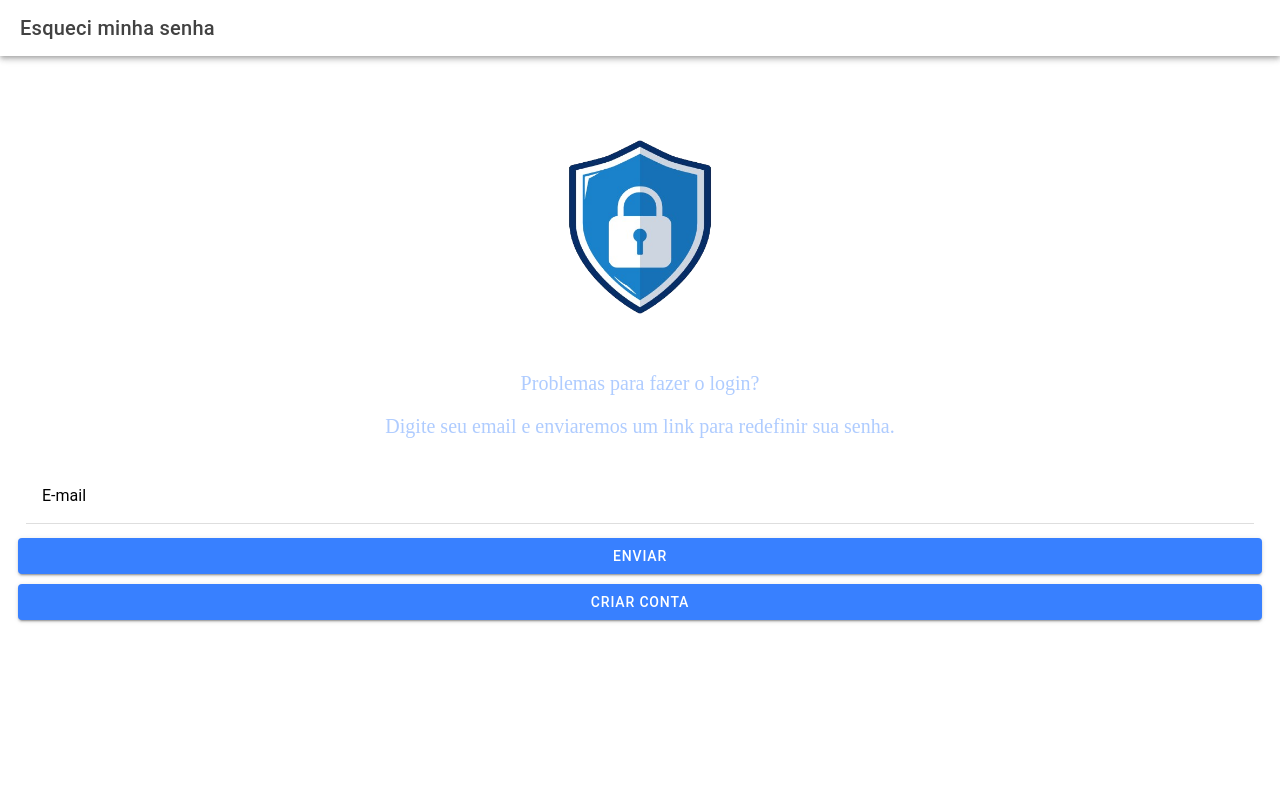
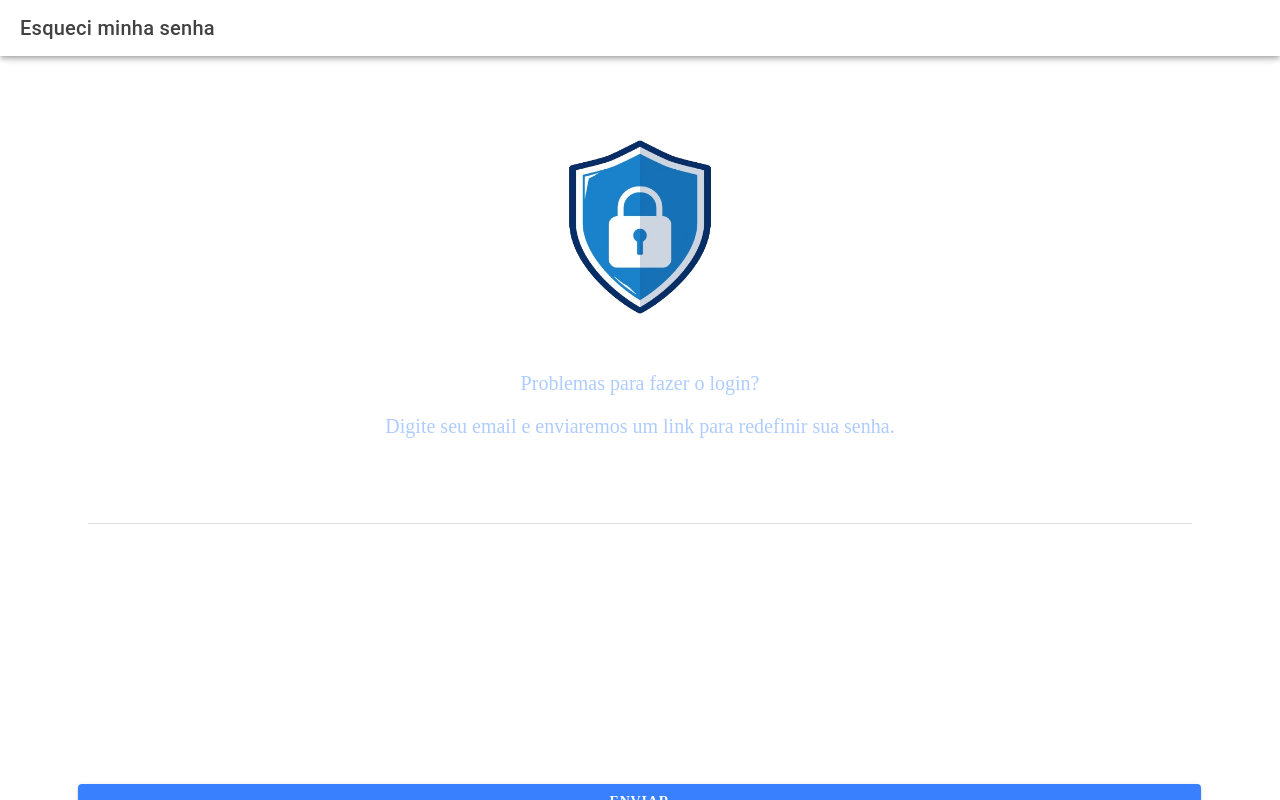
Before and after one commit to higorhbs/workwave, a React (Vite) app: page /Esqueci in a window 1280 px wide. Built offline with nearby package versions, Linux system fonts and the light colour scheme; a web font is replaced by a local one.

Commit message:
ajustes de rotas e botoes alterados

```diff
--- a/src/components/formInput/formInput.tsx
+++ b/src/components/formInput/formInput.tsx
@@ -12,7 +12,10 @@ interface FormInputProps {
   handleSubmit: (event: React.FormEvent) => void;
 }
 
+
 const FormInput: React.FC<FormInputProps> = ({ username, password, errorMessage, setUsername, setPassword, handleSubmit }) => {
+
+
   return (
     <div className='container'>
       <div className='formImg'>
@@ -27,6 +30,7 @@ const FormInput: React.FC<FormInputProps> = ({ username, password, errorMessage,
           type="text"
           id="username"
           value={username}
+          required
           onChange={(e) => setUsername(e.target.value)}
         />
 
@@ -35,6 +39,7 @@ const FormInput: React.FC<FormInputProps> = ({ username, password, errorMessage,
           type="password"
           id="password"
           value={password}
+          required
           onChange={(e) => setPassword(e.target.value)}
         />
 
--- a/src/pages/Esqueci.css
+++ b/src/pages/Esqueci.css
@@ -1,5 +1,3 @@
-/* Esqueci.css */
-
 @font-face {
   font-family: 'titulo';
   src: url('../resources/fonts/Montserrat-Medium.ttf') format('truetype');
--- a/src/pages/Esqueci.tsx
+++ b/src/pages/Esqueci.tsx
@@ -22,7 +22,7 @@ const Esqueci: React.FC = () => {
   };
 
   const handleClick = () => {
-    history.push('/Criarconta');
+    history.push('/login');
   };
 
   return (
@@ -54,10 +54,10 @@ const Esqueci: React.FC = () => {
             />
           </IonItem>
 
-          <IonButton type="submit" expand="block" style={{ marginBottom: '10px' }}>Enviar</IonButton>
+          <IonButton className='customButton' type="submit" expand="block" style={{ marginBottom: '10px' }}>Enviar</IonButton>
         </form>
         {mensagem && <div>{mensagem}</div>}
-        <IonButton onClick={handleClick} expand="block" >Criar conta</IonButton>
+        <IonButton onClick={handleClick} expand="block" className='customButton' type="submit" >Voltar</IonButton>
       </IonContent>
     </IonPage>
   );
--- a/src/pages/Home.css
+++ b/src/pages/Home.css
@@ -75,3 +75,13 @@
   margin-top: 10px;
   height: 40%;
 }
+
+.customButton{
+  font-family: 'titulo';
+  color: white;
+  margin-bottom: 250px;
+  width: 90%;
+  margin-left: 5%;
+  transition-duration: 500ms;
+  font-weight: bold;
+}
--- a/src/pages/Home.tsx
+++ b/src/pages/Home.tsx
@@ -10,9 +10,7 @@ const YourComponent: React.FC = () => {
     history.push('/login'); // Redireciona para a tela de login
   };
 
-  const handleClickCriarConta = () => {
-    history.push('/Criarconta'); // Redireciona para a tela de criar conta
-  };
+
 
   return (
     <IonPage style={{ backgroundColor: 'white' }}>
@@ -31,8 +29,7 @@ const YourComponent: React.FC = () => {
         Ondas de facilidade e conveniência <br></br>ao alcance das suas mãos!
       </div>
 
-      <IonButton className='criar' type="button" onClick={handleClickEntrar}>Entrar</IonButton>
-      <IonButton className='criar' type="button" onClick={handleClickCriarConta}>Criar conta</IonButton>
+      <IonButton className='customButton' type="submit" onClick={handleClickEntrar}>Entrar</IonButton>
     </IonPage>
   );
 };
--- a/src/pages/Login.tsx
+++ b/src/pages/Login.tsx
@@ -1,6 +1,6 @@
 import React, { useState } from 'react';
 import { IonPage } from '@ionic/react';
-import { useHistory } from 'react-router-dom'; // Importe o hook useHistory
+import { useHistory } from 'react-router-dom';
 import './Criarconta.css';
 import FormInput from '../components/formInput/formInput';
 
@@ -8,7 +8,7 @@ const SignUpPage: React.FC = () => {
   const [username, setUsername] = useState('');
   const [password, setPassword] = useState('');
   const [errorMessage, setErrorMessage] = useState('');
-  const history = useHistory(); // Obtenha o objeto history usando o hook useHistory
+  const history = useHistory();
 
   const handleSubmit = (event: React.FormEvent) => {
     event.preventDefault();
--- a/src/pages/solicitaservico.css
+++ b/src/pages/solicitaservico.css
@@ -23,3 +23,13 @@
 .custom-input-wrapper{
     overflow: visible;
 }
+
+.custom-input{
+    font-family: 'titulo';
+    color: white;
+    margin-bottom: 250px;
+    width: 90%;
+    margin-left: 5%;
+    transition-duration: 500ms;
+    font-weight: bold;
+}
--- a/src/pages/solicitaservico.tsx
+++ b/src/pages/solicitaservico.tsx
@@ -109,7 +109,7 @@ const ServiceRequestScreen: React.FC = () => {
             </IonItem>
             </div>
             <IonLabel>AQUI FICARÁ O MAPA</IonLabel> <br />
-            <IonButton className='criar' type="submit">Solicitar</IonButton>
+            <IonButton className='custom-input' type="submit">Solicitar</IonButton>
             </div>
 
           </form>
```
